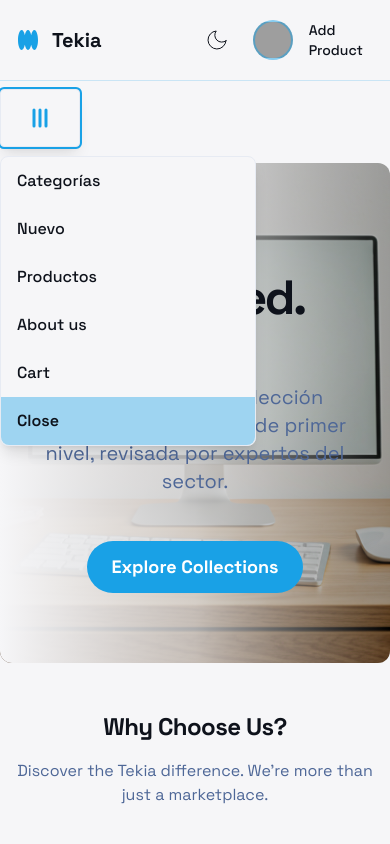
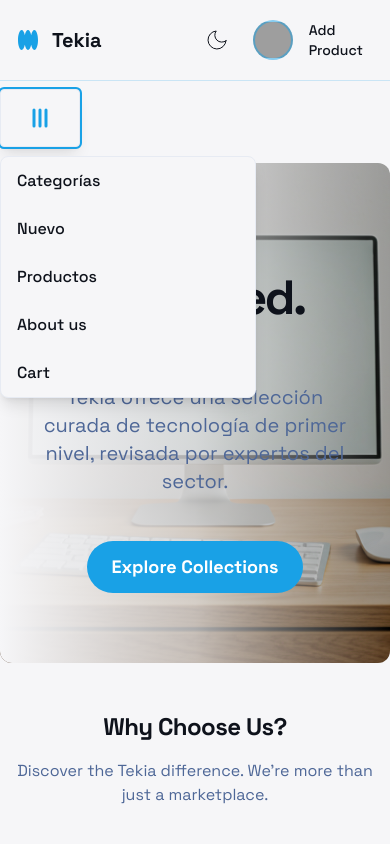
Before and after one commit to Alexmateos2/Marketplace, a React (Vite) app: page / in a window 390 px wide. Both pictures are taken after a click on the button 40 px from the left and 118 px from the top of the page. Shown: the top 844 px of the page. Built offline with nearby package versions, Linux system fonts and the light colour scheme; grey boxes are pictures that could not be loaded.

Commit message:
correcion menu movil

```diff
--- a/src/shared/navbar/MobileMenu.jsx
+++ b/src/shared/navbar/MobileMenu.jsx
@@ -37,12 +37,7 @@ const MobileMenu = ({ isOpen, setIsOpen }) => {
               {label}
             </NavLink>
           ))}
-          <button
-            onClick={() => setIsOpen(false)}
-            className="w-full text-left px-4 py-3 bg-primary/40 dark:bg-primary/30 dark:text-content-dark text-content-light hover:bg-primary/90 rounded-b-lg font-semibold"
-          >
-            Close
-          </button>
+
         </motion.div>
       )}
     </AnimatePresence>
```
